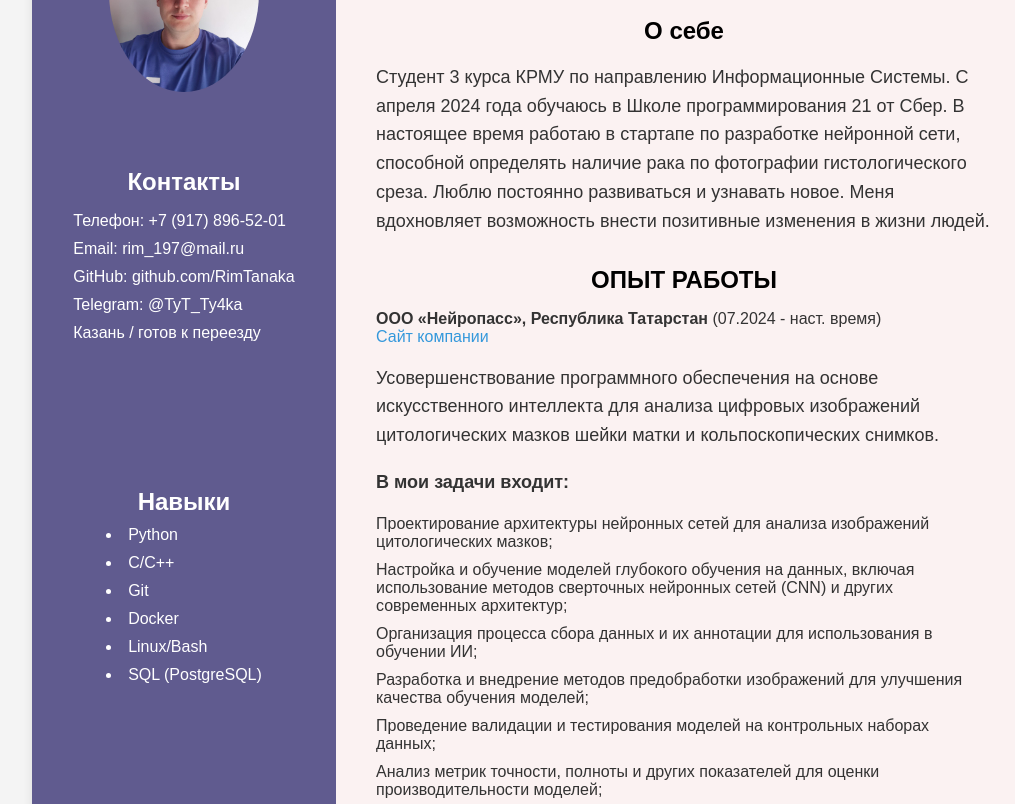
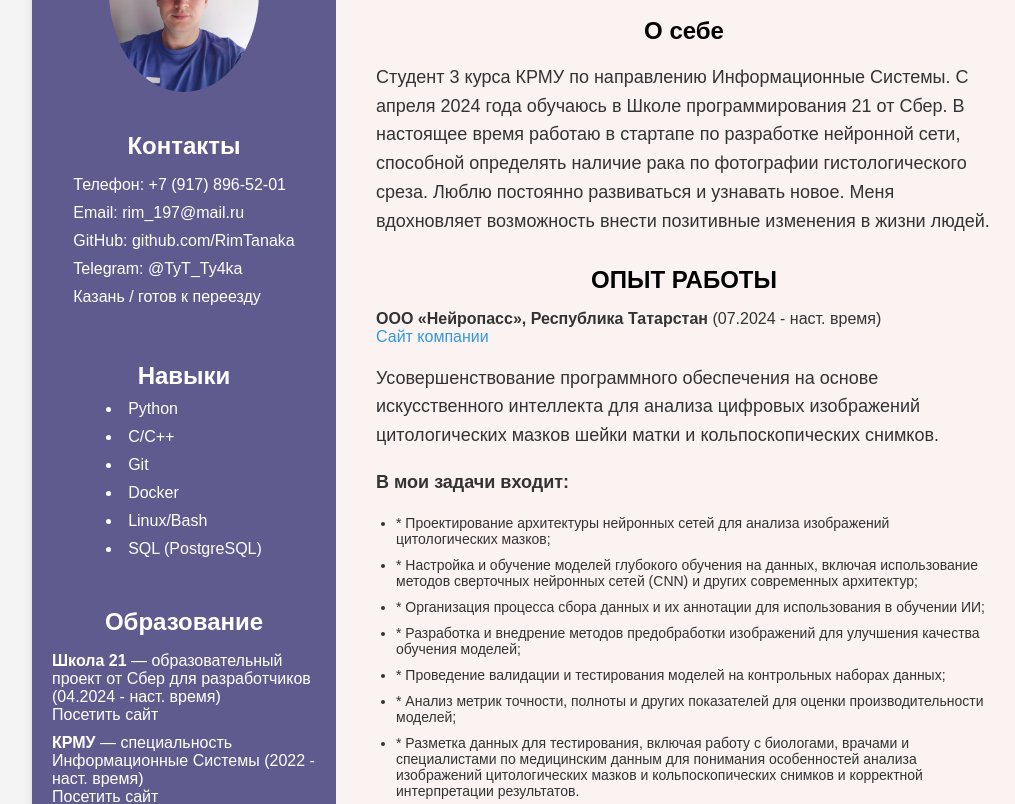
Before and after one commit to RimTanaka/RimTanaka.github.io, a plain HTML site: page index.html in a window 1280 px wide. Shown: the part 148-952 px from the top of the page, without its empty margins (108-1123 px from the left). Drawn offline with Linux system fonts and the light colour scheme.

Commit message:
Update index.html

```diff
--- a/index.html
+++ b/index.html
@@ -91,8 +91,6 @@
         <div class="left-column">
             <img src="./jpg/my photo.jpg" alt="Рим Мингазов">
             <div class="contacts">
-                <br>
-                <br>
                 <h2 style="color: white;">Контакты</h2>
                 <ul align="left">
                     <li>Телефон: +7 (917) 896-52-01</li>
@@ -104,11 +102,6 @@
             </div>
 
             <div class="skills">
-                <br>
-                <br>
-                <br>
-                <br>
-                <br>
                 <h2 style="color: white;">Навыки</h2>
 
                     <li align="left">Python</li>
@@ -120,11 +113,6 @@
             </div>
 
             <div class="education">
-                <br>
-                <br>
-                <br>
-                <br>
-                <br>
                 <h2 style="color: white;">Образование</h2>
                 <ul align="left">
                     <li><strong>Школа 21</strong> — образовательный проект от Сбер для разработчиков (04.2024 - наст. время) <br>
@@ -154,15 +142,15 @@
                         <strong>ООО «Нейропасс», Республика Татарстан</strong> (07.2024 - наст. время)<br>
                         <a href="https://neuropass.tech/" target="_blank">Сайт компании</a>
                         <p>Усовершенствование программного обеспечения на основе искусственного интеллекта для анализа цифровых изображений цитологических мазков шейки матки и кольпоскопических снимков.</p>
-                        <p><strong>В мои задачи входит:</strong></p>
-                        <ul>
-                            <li>Проектирование архитектуры нейронных сетей для анализа изображений цитологических мазков;</li>
-                            <li>Настройка и обучение моделей глубокого обучения на данных, включая использование методов сверточных нейронных сетей (CNN) и других современных архитектур;</li>
-                            <li>Организация процесса сбора данных и их аннотации для использования в обучении ИИ;</li>
-                            <li>Разработка и внедрение методов предобработки изображений для улучшения качества обучения моделей;</li>
-                            <li>Проведение валидации и тестирования моделей на контрольных наборах данных;</li>
-                            <li>Анализ метрик точности, полноты и других показателей для оценки производительности моделей;</li>
-                            <li>Разметка данных для тестирования, включая работу с биологами, врачами и специалистами по медицинским данным для понимания особенностей анализа изображений цитологических мазков и кольпоскопических снимков и корректной интерпретации результатов.</li>
+                       <p><strong>В мои задачи входит:</strong></p>
+                        <ul style="font-size: 14px; list-style-type: disc; padding-left: 20px;">
+                            <li>* Проектирование архитектуры нейронных сетей для анализа изображений цитологических мазков;</li>
+                            <li>* Настройка и обучение моделей глубокого обучения на данных, включая использование методов сверточных нейронных сетей (CNN) и других современных архитектур;</li>
+                            <li>* Организация процесса сбора данных и их аннотации для использования в обучении ИИ;</li>
+                            <li>* Разработка и внедрение методов предобработки изображений для улучшения качества обучения моделей;</li>
+                            <li>* Проведение валидации и тестирования моделей на контрольных наборах данных;</li>
+                            <li>* Анализ метрик точности, полноты и других показателей для оценки производительности моделей;</li>
+                            <li>* Разметка данных для тестирования, включая работу с биологами, врачами и специалистами по медицинским данным для понимания особенностей анализа изображений цитологических мазков и кольпоскопических снимков и корректной интерпретации результатов.</li>
                         </ul>
                     </li>
                 </ul>
```
